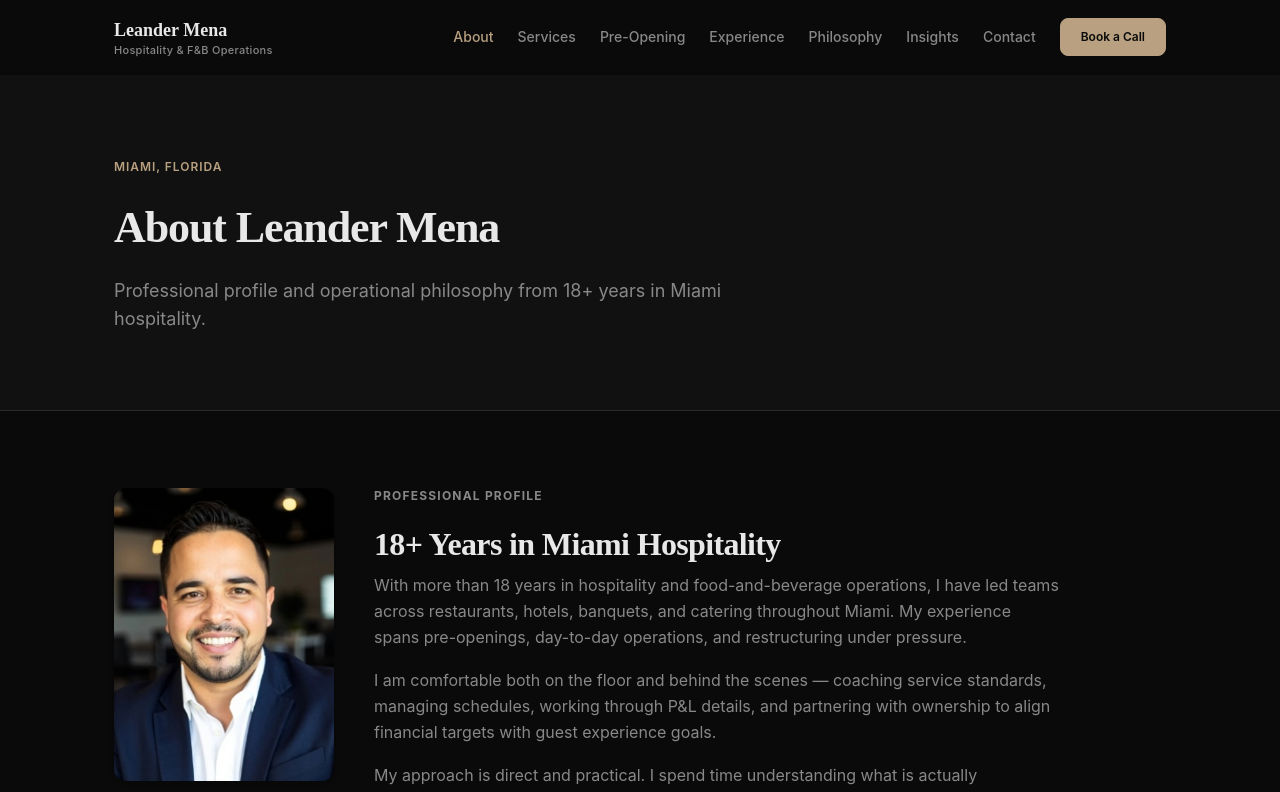
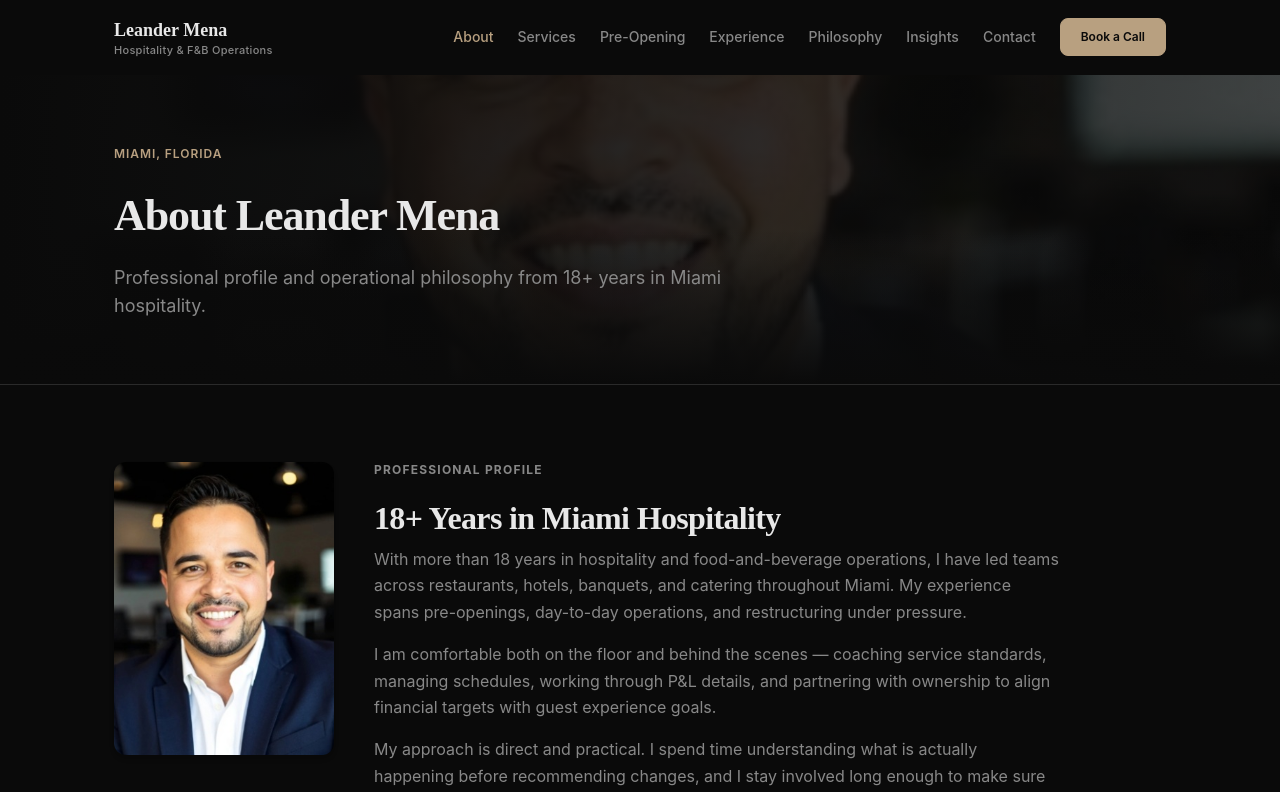
Before and after one commit to LeeMena/leandermena-main, a React (Vite) app: page /about in a window 1280 px wide. Shown: the top 792 px of the page. Built offline with nearby package versions, Linux system fonts and the light colour scheme.

Commit message:
feat: add background hero image to About page header

```diff
--- a/src/pages/About.tsx
+++ b/src/pages/About.tsx
@@ -30,8 +30,20 @@ export default function About() {
         path="/about"
       />
 
-      <section className="page-header">
-        <div className="container">
+      <section className="relative overflow-hidden border-b border-[#2a2a2a] min-h-[280px]">
+        <div className="absolute inset-0 z-0">
+          <img
+            src="/images/about.jpg"
+            alt=""
+            width="1400"
+            height="600"
+            className="w-full h-full object-cover opacity-40"
+            loading="eager"
+          />
+          <div className="absolute inset-0 bg-gradient-to-r from-[#0a0a0a] via-[#0a0a0a]/70 to-[#0a0a0a]/40" />
+          <div className="absolute inset-0 bg-gradient-to-t from-[#0a0a0a] via-transparent to-transparent" />
+        </div>
+        <div className="container relative z-10 py-16">
           <span className="kicker">Miami, Florida</span>
           <h1 className="font-display text-[clamp(1.75rem,3.5vw,2.75rem)] font-bold tracking-tight text-[#e8e8e8] max-w-[36ch] mb-3">
             About Leander Mena
@@ -49,6 +61,8 @@ export default function About() {
               <img
                 src="/images/about.jpg"
                 alt="Leander Mena"
+                width="220"
+                height="293"
                 className="w-full rounded-xl shadow-md object-cover aspect-[3/4]"
                 loading="lazy"
               />
```
